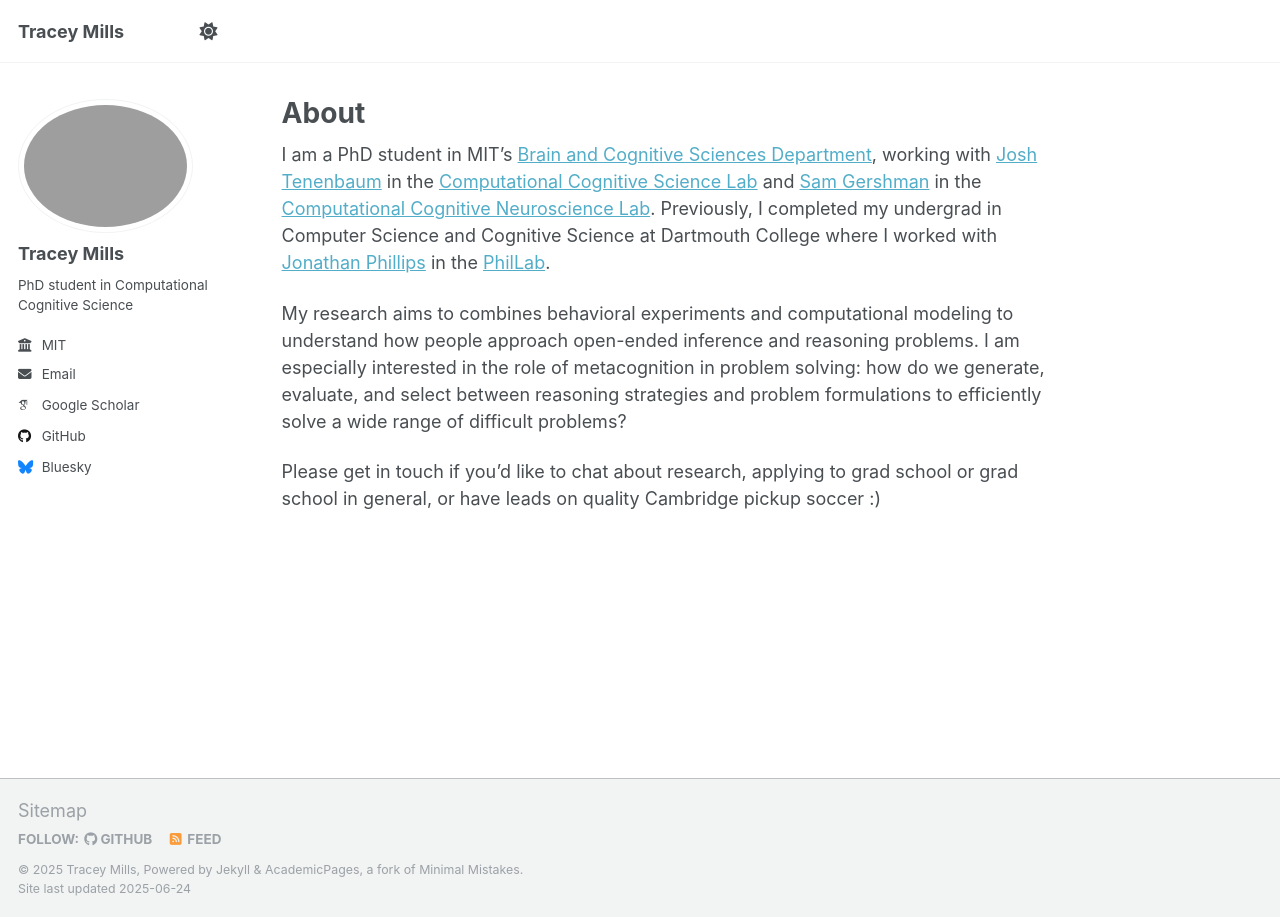
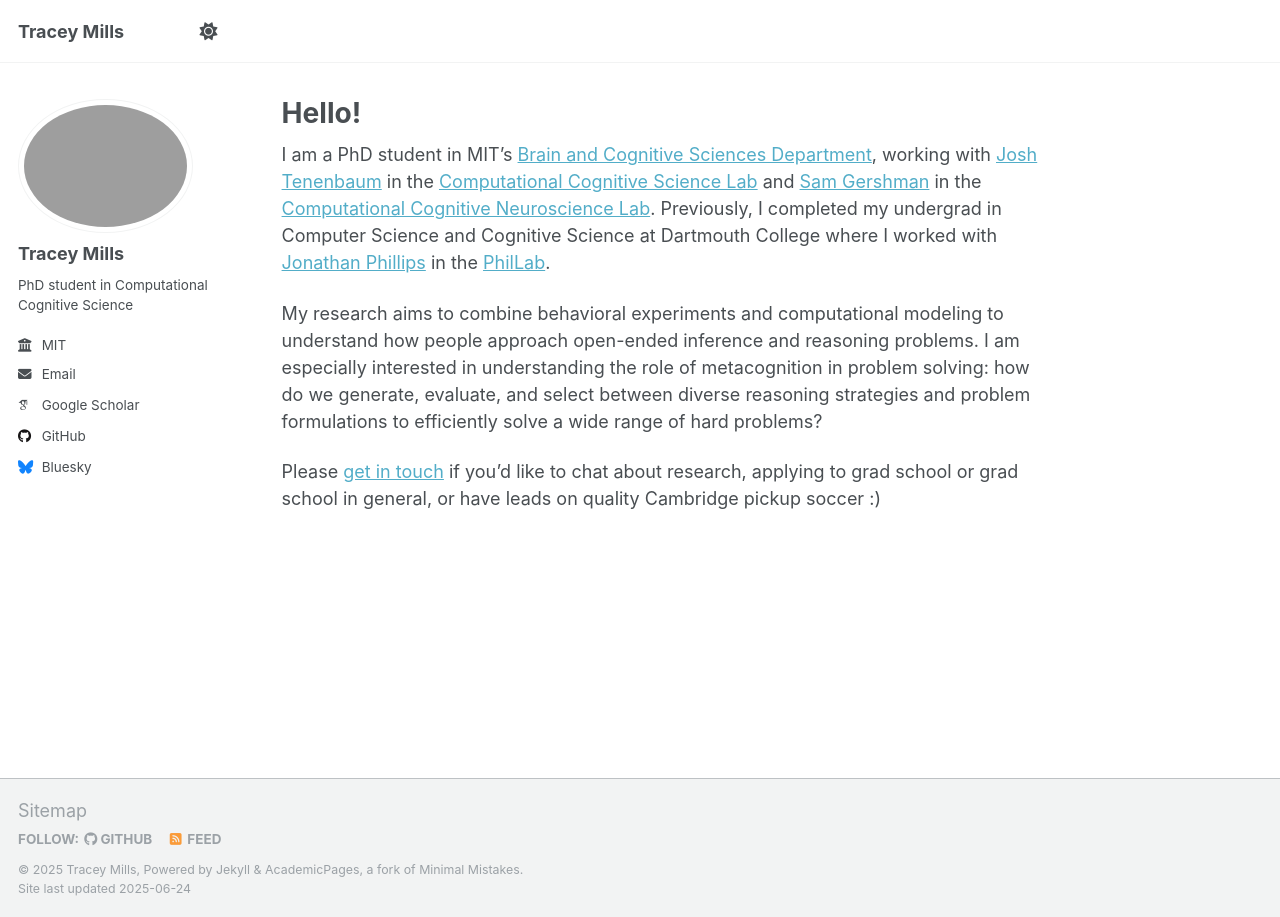
Before and after one commit to temills/temills.github.io, a Jekyll site: the page built from _pages/about.md, in a window 1280 px wide. Built offline with Jekyll 4.4.1, drawn with Linux system fonts in a browser that asks for light colours; some web fonts are replaced.

Commit message:
updated bio

```diff
--- a/_pages/about.md
+++ b/_pages/about.md
@@ -1,6 +1,6 @@
 ---
 permalink: /
-title: "About"
+title: "Hello!"
 author_profile: true
 redirect_from:
   - /about/
@@ -9,6 +9,6 @@ redirect_from:
 
 I am a PhD student in MIT's [Brain and Cognitive Sciences Department](https://bcs.mit.edu/), working with [Josh Tenenbaum](https://cocosci.mit.edu/josh) in the [Computational Cognitive Science Lab](https://cocosci.mit.edu/) and [Sam Gershman](https://gershmanlab.com/people/sam.html) in the [Computational Cognitive Neuroscience Lab](https://gershmanlab.com/). Previously, I completed my undergrad in Computer Science and Cognitive Science at Dartmouth College where I worked with [Jonathan Phillips](https://phillab.host.dartmouth.edu/phillips.html) in the [PhilLab](https://phillab.host.dartmouth.edu/).
 
-My research aims to combines behavioral experiments and computational modeling to understand how people approach open-ended inference and reasoning problems. I am especially interested in the role of metacognition in problem solving: how do we generate, evaluate, and select between reasoning strategies and problem formulations to efficiently solve a wide range of difficult problems?
+My research aims to combine behavioral experiments and computational modeling to understand how people approach open-ended inference and reasoning problems. I am especially interested in understanding the role of metacognition in problem solving: how do we generate, evaluate, and select between diverse reasoning strategies and problem formulations to efficiently solve a wide range of hard problems?
 
-Please get in touch if you'd like to chat about research, applying to grad school or grad school in general, or have leads on quality Cambridge pickup soccer :)
+Please [get in touch](mailto:temills@mit.edu) if you'd like to chat about research, applying to grad school or grad school in general, or have leads on quality Cambridge pickup soccer :)
```
